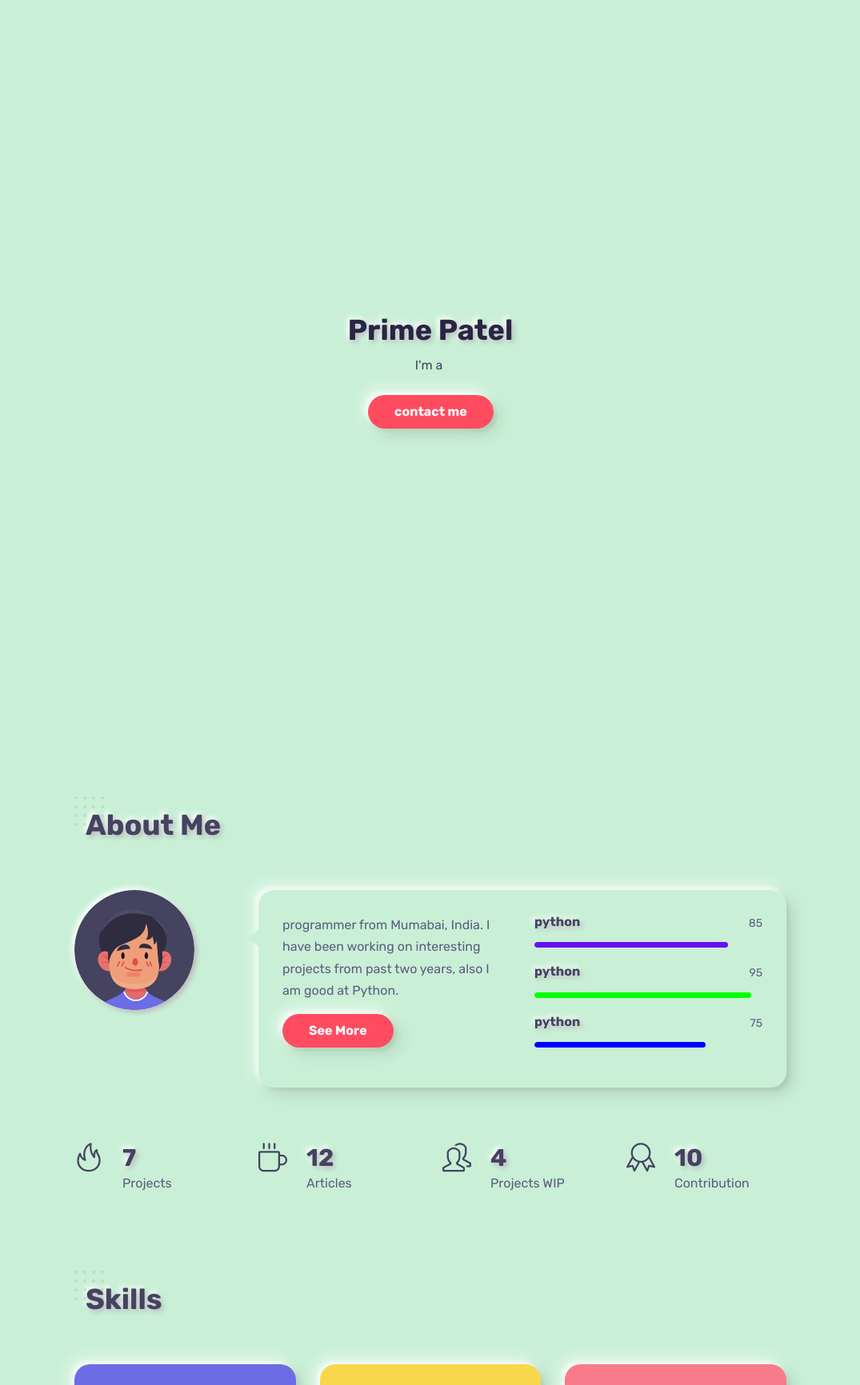
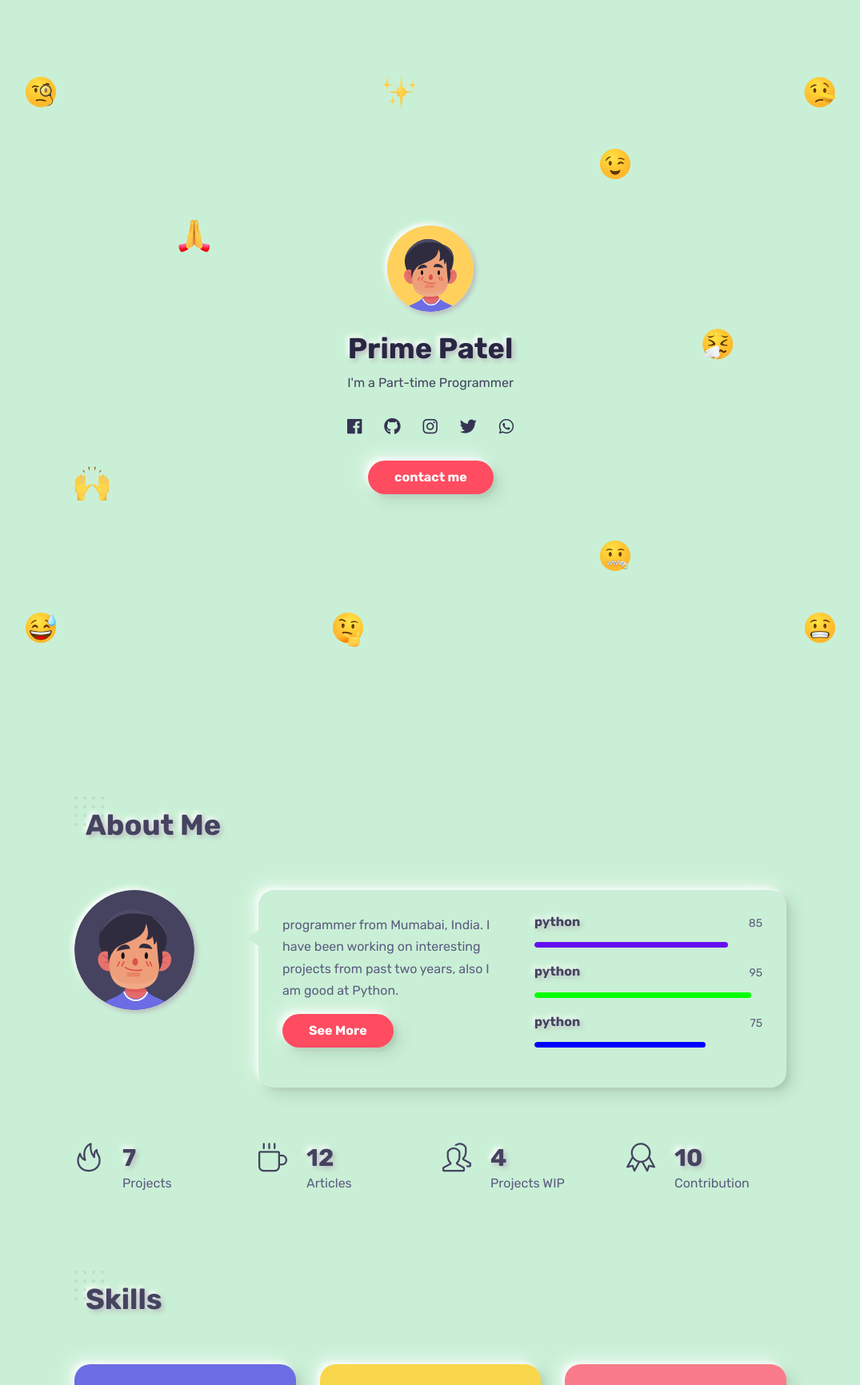
Before and after one commit to primepatel/primepatel.github.io, a Jekyll site: the page built from index.markdown, in a window 1280 px wide, cut to the strip 0-1732 px from the top of the page. Shown: the whole strip at 80% size, without its empty margins (102-1177 px from the left). Built offline with Jekyll 4.4.1, drawn with Linux system fonts in a browser that asks for light colours.

Commit message:
changes due to renaming data file core.yml

```diff
--- a/_layouts/home.html
+++ b/_layouts/home.html
@@ -22,7 +22,7 @@
   font-size: 21px;
 }
 
-{% for item in site.data.core.socialsites %}
+{% for item in site.data.homesection.socialsites %}
 
 .social-icons li:nth-child({{item[0]}}) a:hover
 {
@@ -47,15 +47,15 @@
 			<!-- intro -->
 			<div class="intro">
 				<!-- avatar image -->
-				<img src="{{site.data.core.avatar}}"  class="mb-4" />
+				<img src="{{site.data.homesection.avatar}}"  class="mb-4" />
 
 				<!-- info -->
 				<h1 class="mb-2 mt-0">{{site.name}}</h1>
-				<span>I'm a <span class="text-rotating">{% for item in site.data.core.whoami %} {{item}} {% endfor %}</span></span>
+				<span>I'm a <span class="text-rotating">{% for item in site.data.homesection.whoami %} {{item}} {% endfor %}</span></span>
 
 				<!-- social icons -->
 				<ul class="social-icons light list-inline mb-0 mt-4">
-					{% for item in site.data.core.socialsites%} <li class="list-inline-item"><a href="{{item[2]}}"><i class="fab fa-{{item[1]}}"></i></a></li> {% endfor %}
+					{% for item in site.data.homesection.socialsites%} <li class="list-inline-item"><a href="{{item[2]}}"><i class="fab fa-{{item[1]}}"></i></a></li> {% endfor %}
 				</ul>
 				<!-- buttons -->
 				<div class="mt-4">
@@ -65,7 +65,7 @@
 
 			<!-- parallax layers -->
 			<div class="parallax" data-relative-input="true">
-				{% for item in site.data.core.parallax %}
+				{% for item in site.data.homesection.parallax %}
 
 				<img src="{{item[1]}}" alt="mm" width="50" height="50" data-depth= "{{item[2]}}" class="layer p{{item[0]}}">
 
```
